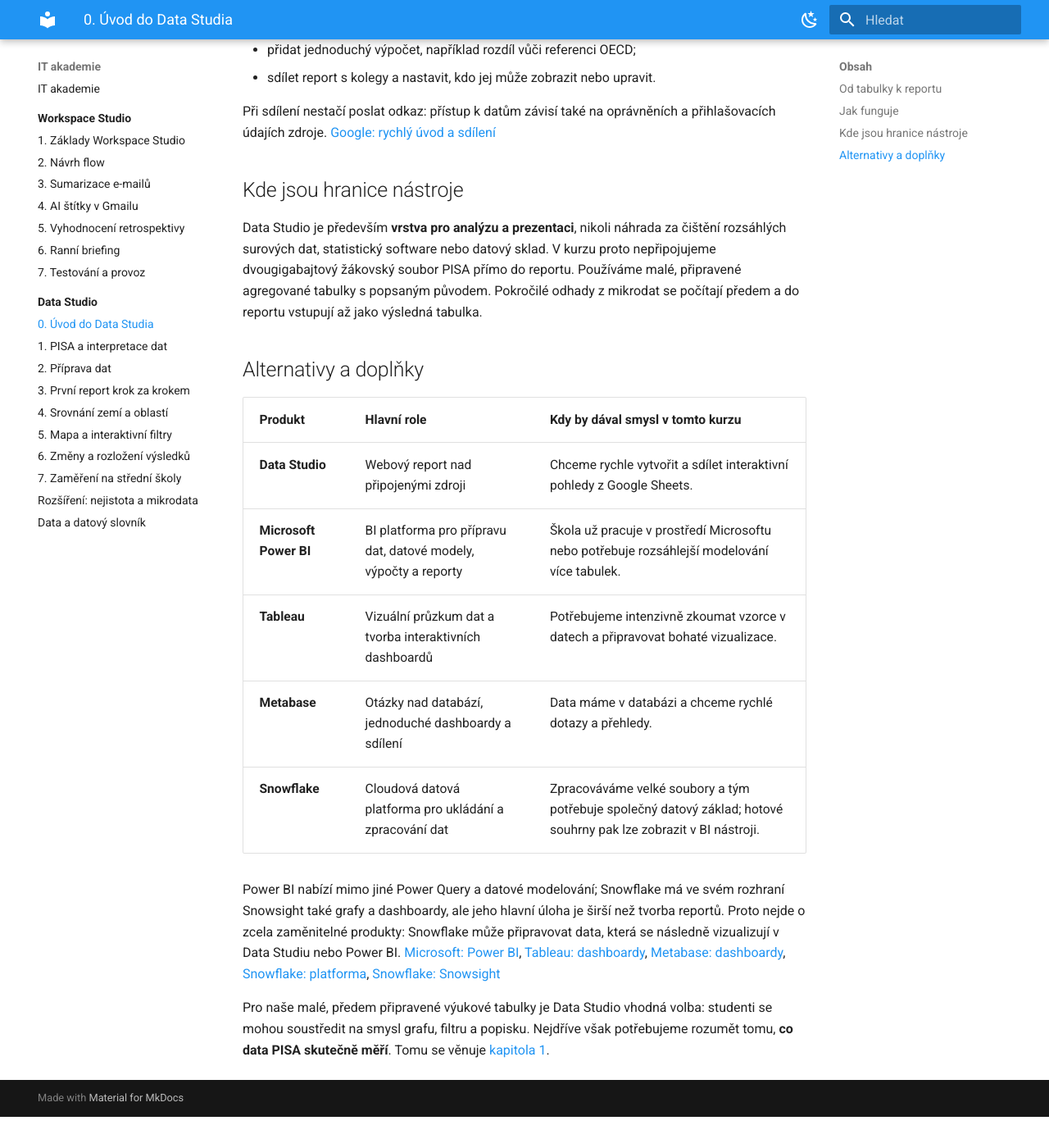
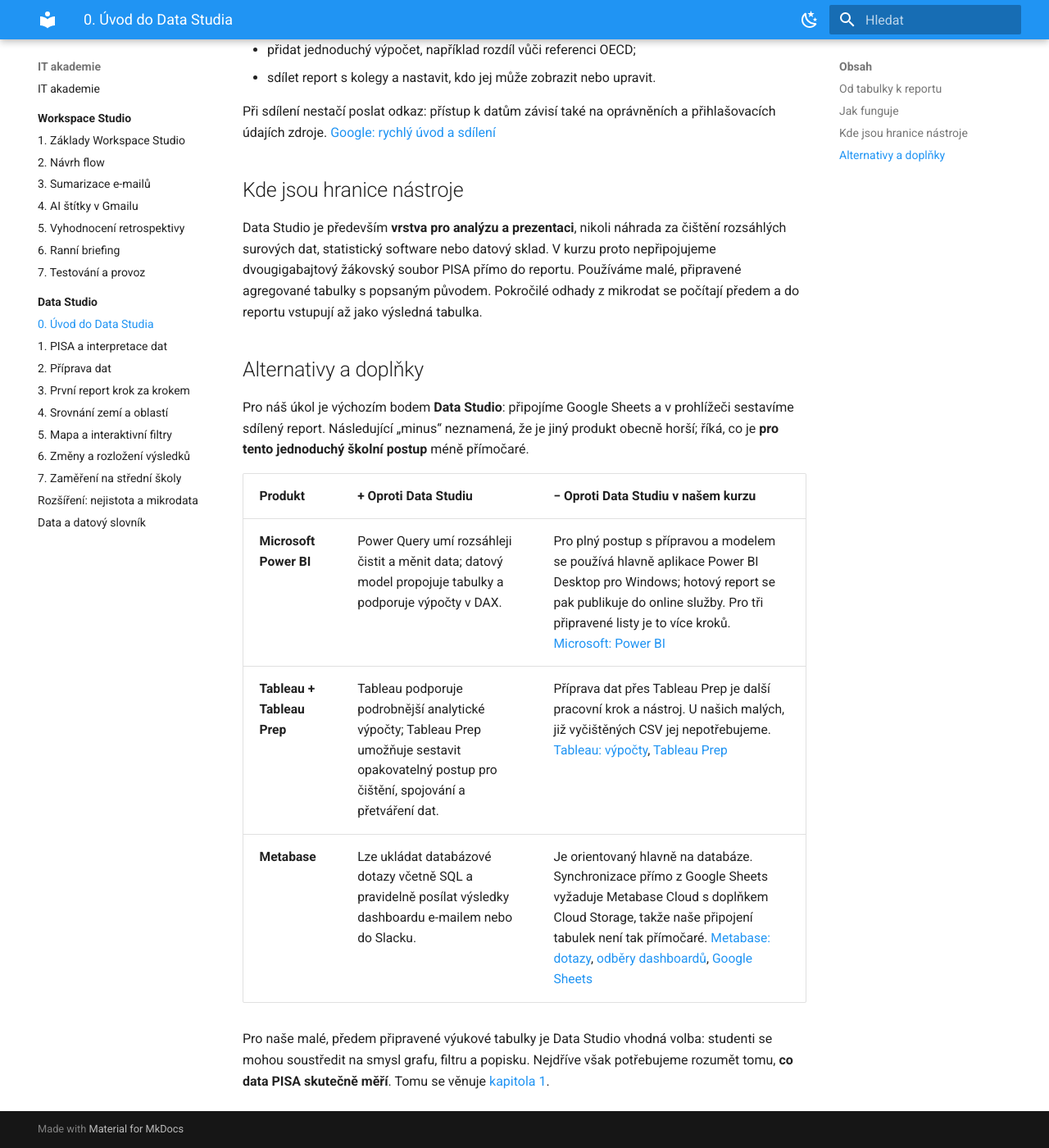
Before and after one commit to faitjaroslav-byte/IT_akademie, an MkDocs documentation site: the page built from docs/looker-studio/00-uvod-do-data-studia.md, in a window 1280 px wide and 1400 px high, scrolled down 960 px. Shown: the whole window at 82% size. Built offline with MkDocs 1.6.1 and Material for MkDocs 9.7.7, drawn with Linux system fonts in a browser that asks for light colours; before the commit the page ends 2322 px from its top, so only the background shows below that.

Commit message:
Compare Data Studio alternatives by tradeoffs

```diff
--- a/docs/looker-studio/00-uvod-do-data-studia.md
+++ b/docs/looker-studio/00-uvod-do-data-studia.md
@@ -35,14 +35,12 @@ Data Studio je především **vrstva pro analýzu a prezentaci**, nikoli náhrad
 
 ## Alternativy a doplňky
 
-| Produkt | Hlavní role | Kdy by dával smysl v tomto kurzu |
+Pro náš úkol je výchozím bodem **Data Studio**: připojíme Google Sheets a v prohlížeči sestavíme sdílený report. Následující „minus“ neznamená, že je jiný produkt obecně horší; říká, co je **pro tento jednoduchý školní postup** méně přímočaré.
+
+| Produkt | + Oproti Data Studiu | − Oproti Data Studiu v našem kurzu |
 | --- | --- | --- |
-| **Data Studio** | Webový report nad připojenými zdroji | Chceme rychle vytvořit a sdílet interaktivní pohledy z Google Sheets. |
-| **Microsoft Power BI** | BI platforma pro přípravu dat, datové modely, výpočty a reporty | Škola už pracuje v prostředí Microsoftu nebo potřebuje rozsáhlejší modelování více tabulek. |
-| **Tableau** | Vizuální průzkum dat a tvorba interaktivních dashboardů | Potřebujeme intenzivně zkoumat vzorce v datech a připravovat bohaté vizualizace. |
-| **Metabase** | Otázky nad databází, jednoduché dashboardy a sdílení | Data máme v databázi a chceme rychlé dotazy a přehledy. |
-| **Snowflake** | Cloudová datová platforma pro ukládání a zpracování dat | Zpracováváme velké soubory a tým potřebuje společný datový základ; hotové souhrny pak lze zobrazit v BI nástroji. |
-
-Power BI nabízí mimo jiné Power Query a datové modelování; Snowflake má ve svém rozhraní Snowsight také grafy a dashboardy, ale jeho hlavní úloha je širší než tvorba reportů. Proto nejde o zcela zaměnitelné produkty: Snowflake může připravovat data, která se následně vizualizují v Data Studiu nebo Power BI. [Microsoft: Power BI](https://learn.microsoft.com/en-us/power-bi/fundamentals/power-bi-overview), [Tableau: dashboardy](https://help.tableau.com/current/pro/desktop/en-us/dashboards.htm), [Metabase: dashboardy](https://www.metabase.com/docs/latest/dashboards/introduction), [Snowflake: platforma](https://docs.snowflake.com/en/user-guide/intro-key-concepts), [Snowflake: Snowsight](https://docs.snowflake.com/en/user-guide/ui-snowsight)
+| **Microsoft Power BI** | Power Query umí rozsáhleji čistit a měnit data; datový model propojuje tabulky a podporuje výpočty v DAX. | Pro plný postup s přípravou a modelem se používá hlavně aplikace Power BI Desktop pro Windows; hotový report se pak publikuje do online služby. Pro tři připravené listy je to více kroků. [Microsoft: Power BI](https://learn.microsoft.com/en-us/power-bi/fundamentals/power-bi-overview) |
+| **Tableau + Tableau Prep** | Tableau podporuje podrobnější analytické výpočty; Tableau Prep umožňuje sestavit opakovatelný postup pro čištění, spojování a přetváření dat. | Příprava dat přes Tableau Prep je další pracovní krok a nástroj. U našich malých, již vyčištěných CSV jej nepotřebujeme. [Tableau: výpočty](https://help.tableau.com/current/pro/desktop/en-us/calculations_calculatedfields_lod.htm), [Tableau Prep](https://help.tableau.com/current/prep/en-us/prep_about.htm) |
+| **Metabase** | Lze ukládat databázové dotazy včetně SQL a pravidelně posílat výsledky dashboardu e-mailem nebo do Slacku. | Je orientovaný hlavně na databáze. Synchronizace přímo z Google Sheets vyžaduje Metabase Cloud s doplňkem Cloud Storage, takže naše připojení tabulek není tak přímočaré. [Metabase: dotazy](https://www.metabase.com/docs/latest/questions/start), [odběry dashboardů](https://www.metabase.com/docs/latest/dashboards/subscriptions), [Google Sheets](https://www.metabase.com/docs/latest/cloud/google-sheets) |
 
 Pro naše malé, předem připravené výukové tabulky je Data Studio vhodná volba: studenti se mohou soustředit na smysl grafu, filtru a popisku. Nejdříve však potřebujeme rozumět tomu, **co data PISA skutečně měří**. Tomu se věnuje [kapitola 1](01-pisa-a-interpretace.md).
```
Also changed, not shown: project_docs/LOOKER_STUDIO_MANUAL_PRO_UCITELE.md (+1 -1 lines).
